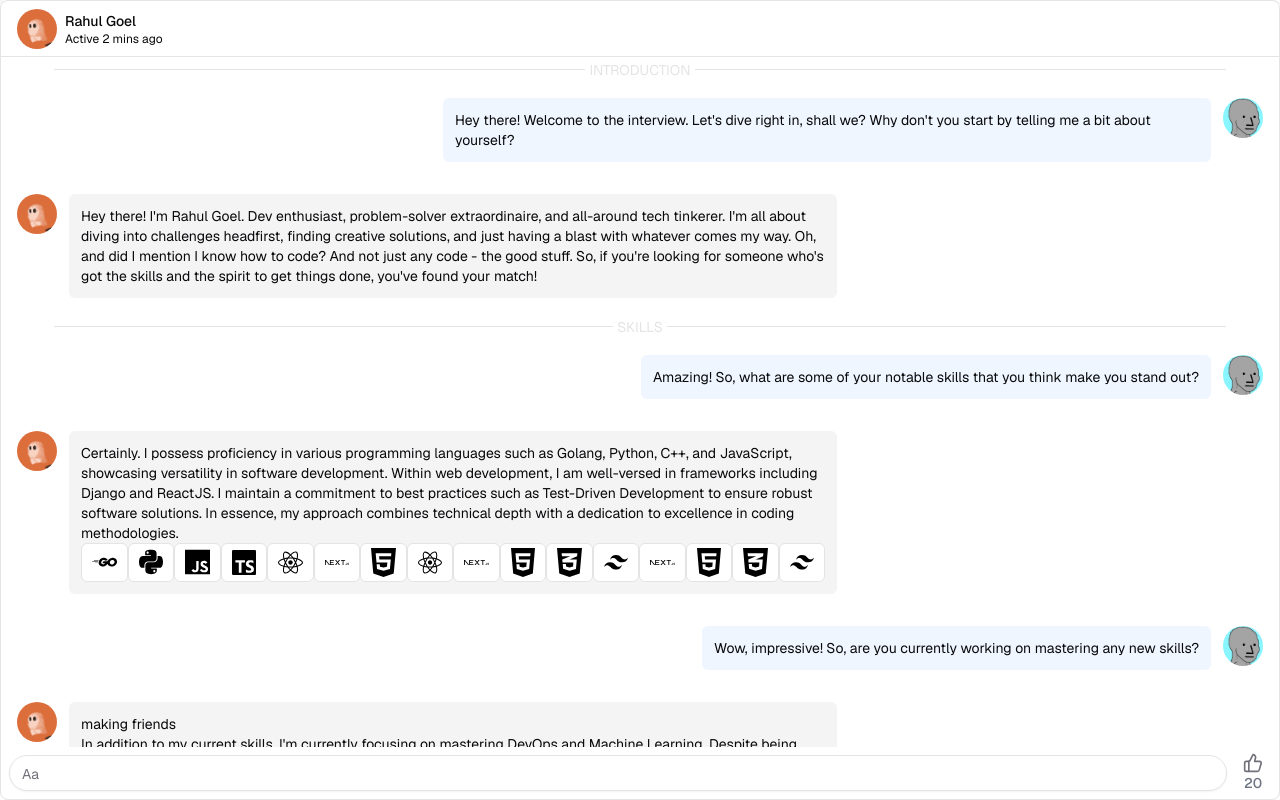
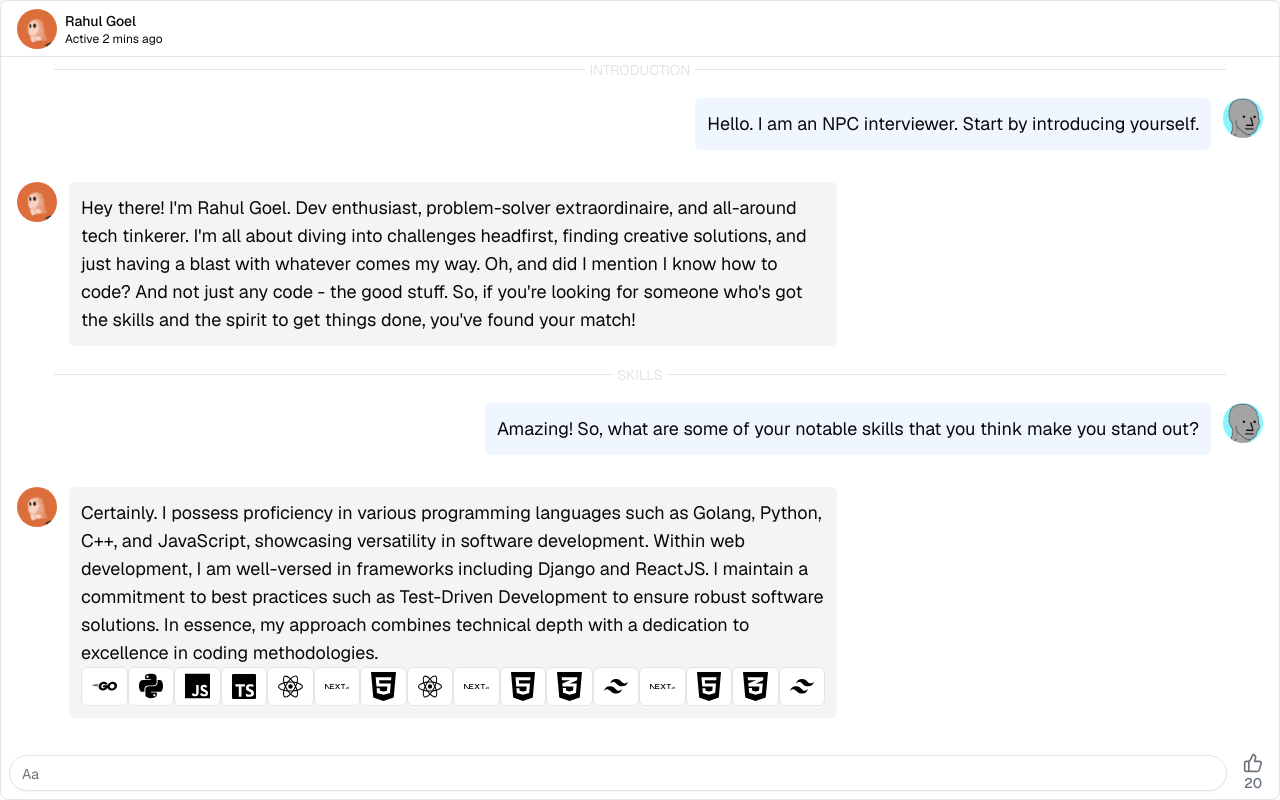
Before and after one commit to aargeee/RahulGoel.dev, a Next.js app: page / in a window 1280 px wide. Built offline with nearby package versions, Linux system fonts and the light colour scheme.

Commit message:
Portfolio done

```diff
--- a/data.tsx
+++ b/data.tsx
@@ -113,7 +113,7 @@ export const userData = [
             avatar: "/NPC.png",
             name: "NPC",
             message:
-              "Hey there! Welcome to the interview. Let's dive right in, shall we? Why don't you start by telling me a bit about yourself?",
+              "Hello. I am an NPC interviewer. Start by introducing yourself.",
           },
           {
             avatar: "/avatar.gif",
@@ -185,14 +185,14 @@ export const userData = [
             avatar: "/NPC.png",
             name: "NPC",
             message:
-              "Wow, impressive! So, are you currently working on mastering any new skills?",
+              "Wow, impressive! So, are you currently working on any new skills?",
           },
           {
             avatar: "/avatar.gif",
             name: RG,
             message: (
               <div>
-                <p className="line-through text-gray-400">making friends</p>
+                <p className="text-gray-50 line-through" style={{textDecoration: "line-through"}}>making friends</p>
                 <p>
                   In addition to my current skills, I'm currently focusing on
                   mastering DevOps and Machine Learning. Despite being disparate
@@ -221,16 +221,15 @@ export const userData = [
               <div>
                 <p>
                   You bet I do! <br />
-                  <span className="text-xs text-gray-400">
+                  <span className="text-sm text-gray-400">
                     This is only a fraction of all the stuff I did that I felt
                     to be mature enough to have space here. Visit the portfolio
                     page for a comprehensive list.
                   </span>
                 </p>
                 <div className="flex flex-col">
-                  <ProjectCard />
-                  <ProjectCard />
-                  <ProjectCard />
+                  <ProjectCard title="whwh" link="https://github.com/aargeee/whwh" desc="Test your webhook based applications gracefully" lang="Golang" stars={0} />
+                  <ProjectCard title="goshowtree" link="https://github.com/aargeee/goshowtree" desc="A CLI tool to view contents of a directory." lang="Golang" stars={0} />
                 </div>
               </div>
             ),
@@ -259,7 +258,11 @@ export const userData = [
           {
             avatar: "/avatar.gif",
             name: RG,
-            message: <p>National Institute of Technology, Delhi</p>,
+            message: <div>
+              <p>I am a junior at the National Institute of Technology, Delhi. I am expected to graduate by May 2025. I am pursuing Bachelor of Technology in the Electronics and Communication branch. Despite my background, I've been interested in Computers and Programming.</p>
+              <br />
+              <p>Throughout my education, I have kept a perfect track record. My current CGPA stands at 8.19 making me Rank 5 in my branch and Rank 12 in my batch.</p>
+            </div>,
           },
         ],
       },
@@ -277,7 +280,7 @@ export const userData = [
             message: (
               <div>
                 <p>Here are a few ways you can contact me!</p>
-                <p>rgoel1729@gmail.com</p>
+                <p><a className="underline" href="mailto:211220042@nitdelhi.ac.in">211220042@nitdelhi.ac.in</a></p>
               </div>
             ),
           },
@@ -285,7 +288,7 @@ export const userData = [
             avatar: "/NPC.png",
             name: "NPC",
             message:
-              "Awesome! my boss is gonna love you in our team. Do you have a resume that I can share?",
+              "Awesome! We are gonna love you in our team. Do you have a resume that I can share?",
           },
           {
             avatar: "/avatar.gif",
@@ -294,10 +297,11 @@ export const userData = [
               <div>
                 <p>Thanks for the kind words😊</p>
                 <p>
-                  Here is my resume{" "}
+                  Here is my resume&nbsp;
                   <a
                     href="https://drive.google.com/file/d/1jEWOiY0IWr3VFnSFxhO7W9pNtOraoJPP/"
                     className="uppercase italic underline"
+                    target="_blank"
                   >
                     RESUME
                   </a>
@@ -318,18 +322,14 @@ export const userData = [
           {
             avatar: "/avatar.gif",
             name: RG,
-            message: "How are you?",
-          },
-          {
-            avatar: "/NPC.png",
-            name: "NPC",
-            message: "I am good, you?",
-          },
-          {
-            avatar: "/avatar.gif",
-            name: RG,
-            message: "I am good too!",
-          },
+            message: <div>
+              <p>Yes, I am. Here is the list of my work experience.</p>
+              <div className="lg:ps-6 ps-2">
+                <p className=""><span className="font-bold">Pixelotech</span> | Software Developer Intern</p>
+                <p>I led the development of an in-house Job Applicant tracking software using Django, React, and Postgres. I seamlessly integrated into the Enterprise Information System team, contributing to collaborative efforts. My key role involved writing Django tests to verify API functionality, ensuring reliability throughout the system. Currently, I'm also focused on developing a CI/CD pipeline for our project, which will enhance our development workflow and streamline the deployment process.</p>
+              </div>
+            </div>,
+          }
         ],
       },
     ],
--- a/src/components/chat/chat-list.tsx
+++ b/src/components/chat/chat-list.tsx
@@ -66,7 +66,7 @@ export function ChatList({ sections, selectedUser, isMobile }: ChatListProps) {
                         originY: 0.5,
                       }}
                       className={cn(
-                        "flex flex-col gap-2 p-4 whitespace-pre-wrap",
+                        "flex flex-col lg:text-lg gap-2 p-4 whitespace-pre-wrap",
                         message.name !== selectedUser.name
                           ? "items-end"
                           : "items-start"
--- a/src/components/chat/project-card.tsx
+++ b/src/components/chat/project-card.tsx
@@ -1,33 +1,44 @@
 import { StarIcon } from "@radix-ui/react-icons";
-import { Button } from "../ui/button";
-import { Card, CardContent, CardDescription, CardHeader, CardTitle } from "../ui/card";
-import { Separator } from "../ui/separator";
+import {
+  Card,
+  CardContent,
+  CardDescription,
+  CardHeader,
+  CardTitle,
+} from "../ui/card";
 import { CircleIcon } from "lucide-react";
 
-export function ProjectCard() {
-    return (
-      <Card className="">
+export interface IProjectCardsProps {
+  title: string;
+  desc: string;
+  lang: string;
+  stars: number;
+  link: string;
+}
+
+export function ProjectCard(props: IProjectCardsProps) {
+  return (
+    <Card className="lg:text-lg">
+      <a href={props.link} target="_blank">
         <CardHeader className="">
           <div className="space-y-1">
-            <CardTitle>shadcn/ui</CardTitle>
-            <CardDescription>
-              Beautifully designed components that you can copy and paste into
-              your apps. Accessible. Customizable. Open Source.
-            </CardDescription>
+            <CardTitle>{props.title}</CardTitle>
+            <CardDescription>{props.desc}</CardDescription>
           </div>
         </CardHeader>
         <CardContent>
-          <div className="flex space-x-4 text-sm text-muted-foreground">
+          <div className="flex space-x-4 text-base text-muted-foreground">
             <div className="flex items-center">
               <CircleIcon className="mr-1 h-3 fill-sky-400 text-sky-400" />
-              TypeScript
+              {props.lang}
             </div>
             <div className="flex items-center">
-              <StarIcon className="mr-1 h-3" />
-              20k
+              <StarIcon className="mr-1 h-5" />
+              {props.stars == 0 ? `🙂` : props.stars}
             </div>
           </div>
         </CardContent>
-      </Card>
-    )
-  }
+      </a>
+    </Card>
+  );
+}
--- a/tailwind.config.ts
+++ b/tailwind.config.ts
@@ -7,6 +7,7 @@ const config = {
     './components/**/*.{ts,tsx}',
     './app/**/*.{ts,tsx}',
     './src/**/*.{ts,tsx}',
+    './data.tsx',
 	],
   prefix: "",
   theme: {
```
